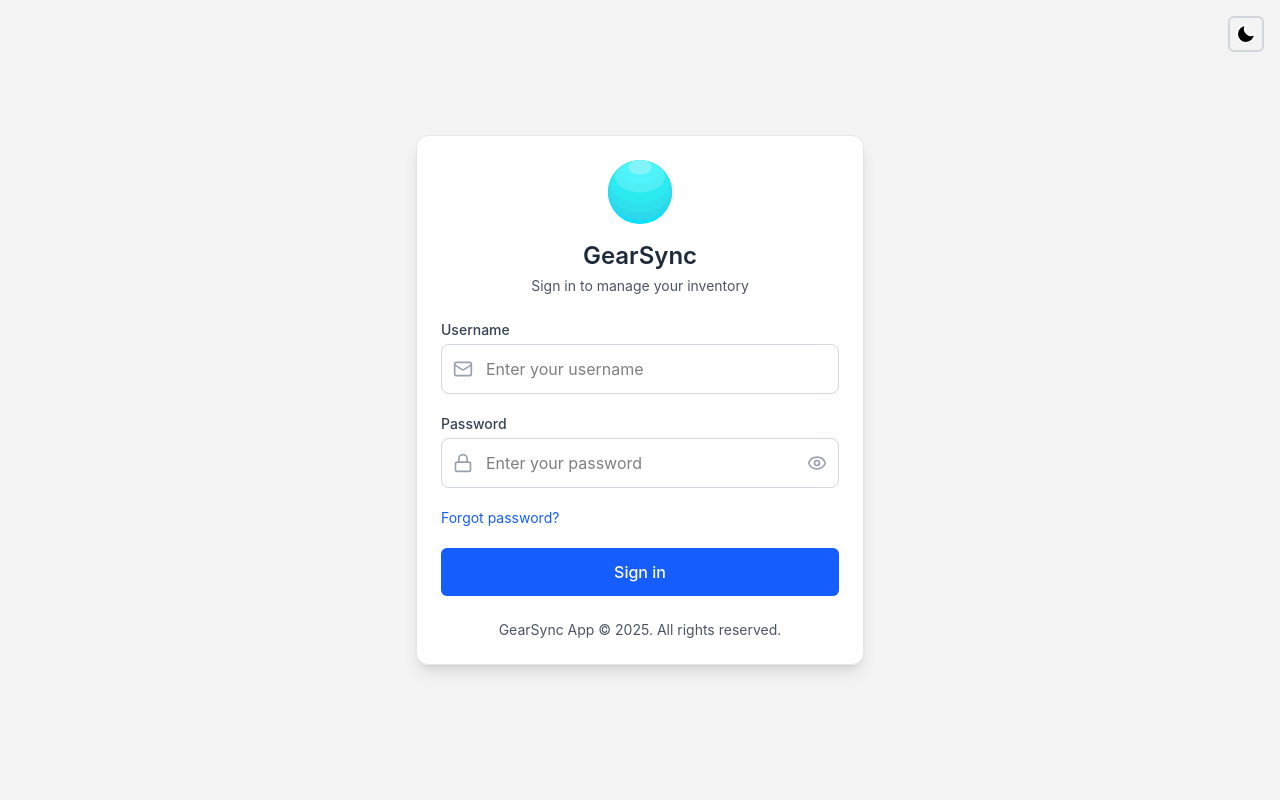
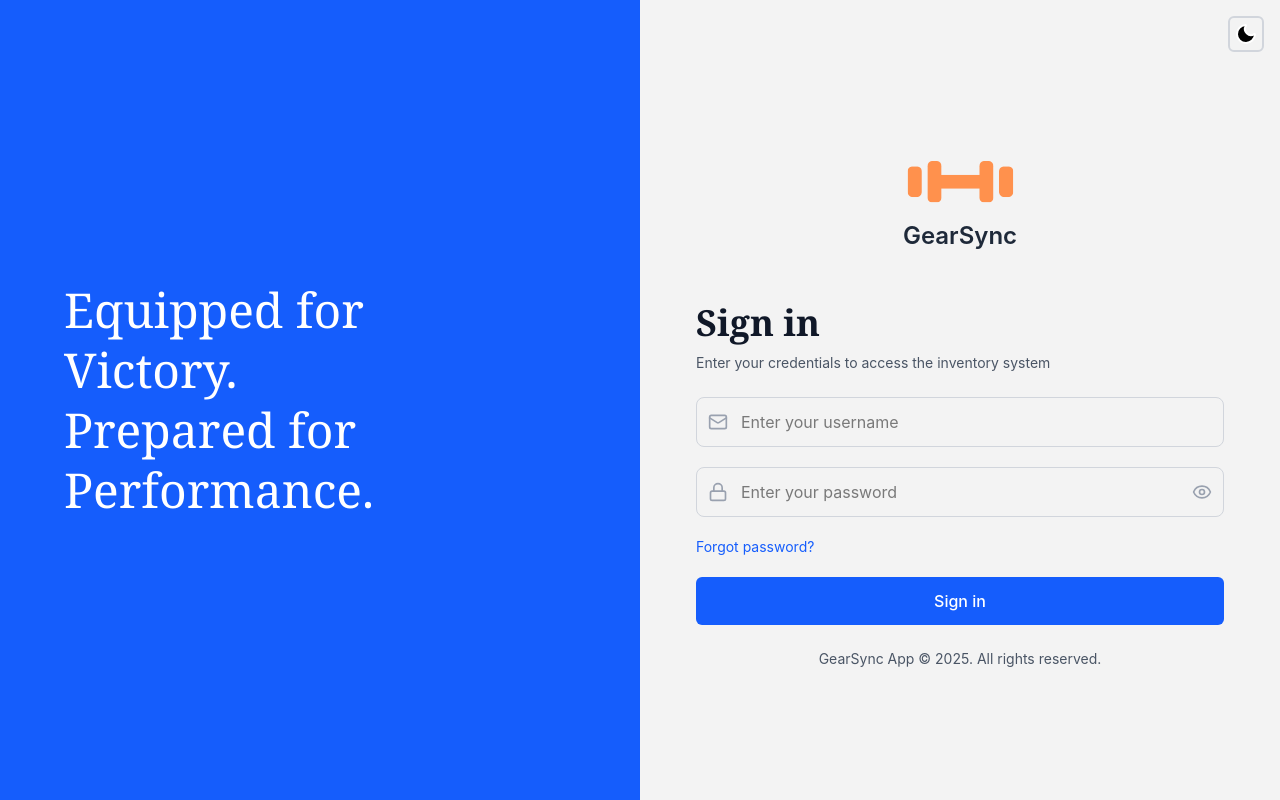
Before and after one commit to fromZeroToCode/Sports-equipment-inventory, a Next.js app: page / in a window 1280 px wide. Built offline with nearby package versions, Linux system fonts and the light colour scheme; no server answers.

Commit message:
changed login page design

```diff
--- a/app/page.tsx
+++ b/app/page.tsx
@@ -145,39 +145,57 @@ export default function login() {
 	};
 
 	return (
-		<div className="min-h-screen flex items-center justify-center bg-[#f3f3f3] dark:bg-[#11111d] p-4">
-			<div className="absolute top-4 right-4">
+		<div className="min-h-screen bg-[#f3f3f3] dark:bg-[#11111d]">
+			<div className="absolute top-4 right-4 z-20">
 				<DarkModeButton />
 			</div>
-			<div className="w-full max-w-md">
-				<div className="bg-white dark:bg-[#1d1d28] p-6 rounded-xl shadow-lg border border-gray-200 dark:border-gray-800">
+
+			<div className="min-h-screen grid grid-cols-1 lg:grid-cols-2">
+				<div className="hidden lg:flex items-center justify-center p-12 text-white dark:text-gray-200 dark:bg-[#1d1d28] bg-blue-600 ">
+					<div className="max-w-lg">
+						<h2 className="text-5xl font-serif leading-tight">
+							Equipped for
+							<br />
+							Victory.
+							<br />
+							Prepared for Performance.
+						</h2>
+					</div>
+				</div>
+
+				{/* Right sign-in panel */}
+				<div className="flex items-center justify-center p-8">
+					<div className="w-full ">
+						<div className="p-6  border border-none">
 							<header className="text-center mb-6">
-						<div className="mx-auto w-16 h-16  rounded-full flex items-center justify-center mb-4">
+								<div className="mx-auto rounded-full flex items-center justify-center ">
 									<Image
 										src="/Sports-equipment-inventory/logo.svg"
 										alt="Logo"
-								width={64}
-								height={64}
+										width={160}
+										height={25}
+										className="object-contain h-28 w-auto"
 									/>
 								</div>
-						<h1 className="text-2xl font-semibold text-gray-800 dark:text-gray-100">
+								<h1 className="text-2xl -top-6 relative font-semibold text-gray-800 dark:text-gray-100">
 									GearSync
 								</h1>
-						<p className="text-sm text-gray-600 dark:text-gray-300 mt-1">
-							Sign in to manage your inventory
+							</header>
+
+							<div className="min-w-0 mb-6">
+								<h1 className="text-3xl sm:text-4xl font-serif font-semibold leading-tight text-gray-900 dark:text-white">
+									Sign in
+								</h1>
+								<p className="mt-2 text-sm text-gray-600 dark:text-gray-300 max-w-xl">
+									Enter your credentials to access the
+									inventory system
 								</p>
-					</header>
+							</div>
 
 							{/* form */}
 							<form onSubmit={handleSubmit} className="space-y-5">
 								{/* username */}
 								<div>
-							<label
-								htmlFor="username"
-								className="block text-sm font-medium text-gray-700 dark:text-gray-300 mb-1"
-							>
-								Username
-							</label>
 									<div className="relative">
 										<input
 											id="username"
@@ -215,17 +233,15 @@ export default function login() {
 
 								{/* password */}
 								<div>
-							<label
-								htmlFor="password"
-								className="block text-sm font-medium text-gray-700 dark:text-gray-300 mb-1"
-							>
-								Password
-							</label>
 									<div className="relative">
 										<input
 											id="password"
 											placeholder="Enter your password"
-									type={showPassword ? "text" : "password"}
+											type={
+												showPassword
+													? "text"
+													: "password"
+											}
 											className={`w-full pr-12 pl-11 py-3 border rounded-lg focus:outline-none focus:ring-2 transition-colors dark:text-gray-200 dark:border-gray-700 ${
 												errors.password
 													? "border-red-300 focus:ring-red-500"
@@ -269,10 +285,13 @@ export default function login() {
 										</p>
 									)}
 								</div>
+
 								<div className="flex items-center justify-between text-sm">
 									<button
 										type="button"
-								onClick={() => router.push("/forgot-password")}
+										onClick={() =>
+											router.push("/forgot-password")
+										}
 										className="text-blue-600 hover:underline"
 									>
 										Forgot password?
@@ -300,8 +319,11 @@ export default function login() {
 
 							<div className="mt-6 text-center">
 								<p className="text-sm text-gray-600 dark:text-gray-400">
-							GearSync App &copy; 2025. All rights reserved.
+									GearSync App &copy; 2025. All rights
+									reserved.
 								</p>
+							</div>
+						</div>
 					</div>
 				</div>
 			</div>
--- a/components/dashboard/DashboardClient.tsx
+++ b/components/dashboard/DashboardClient.tsx
@@ -149,10 +149,8 @@ export default function DashboardClient() {
 			setIsDarkMode(document.documentElement.classList.contains("dark"));
 		};
 
-		// Initial check
 		updateDarkMode();
 
-		// Watch for changes
 		const observer = new MutationObserver(updateDarkMode);
 		observer.observe(document.documentElement, {
 			attributes: true,
--- a/components/dashboard/borrowComponent.tsx
+++ b/components/dashboard/borrowComponent.tsx
@@ -88,7 +88,7 @@ const BorrowComponent: React.FC<BorrowComponentProps> = ({ isDarkMode }) => {
 				expectedReturnDate: borrowForm.expectedReturnDate,
 				status: "borrowed" as const,
 				notes: borrowForm.notes,
-				borrowedBy: "current_user", // We'll update this when we have proper user context
+				borrowedBy: "current_user",
 			});
 
 			if (success) {
--- a/components/dashboard/homeDashboard/lowStockAlert.tsx
+++ b/components/dashboard/homeDashboard/lowStockAlert.tsx
@@ -28,7 +28,6 @@ export default function LowStockAlert({ limit = 6 }: { limit?: number }) {
 			const thr = Number(settings?.lowStockThreshold ?? threshold);
 			setThreshold(thr);
 
-			// keep all low-stock items (don't prematurely slice to `limit`)
 			const low = inv
 				.filter(
 					(i) => typeof i.quantity === "number" && i.quantity <= thr
--- a/components/dashboard/itemsComponent.tsx
+++ b/components/dashboard/itemsComponent.tsx
@@ -60,7 +60,7 @@ export default function ItemsComponent() {
 	);
 
 	const [sortOrder, setSortOrder] = useState<"desc" | "asc">("desc");
-	const [isInitialized, setIsInitialized] = useState(false); // Add this state
+	const [isInitialized, setIsInitialized] = useState(false);
 
 	const sortByCreated = (arr: Item[]) =>
 		arr.slice().sort((a, b) => {
```
Also changed, not shown: public/logo.svg, public/logo_(2).svg (deleted). Lines whose indentation alone changed are shown as unchanged.
